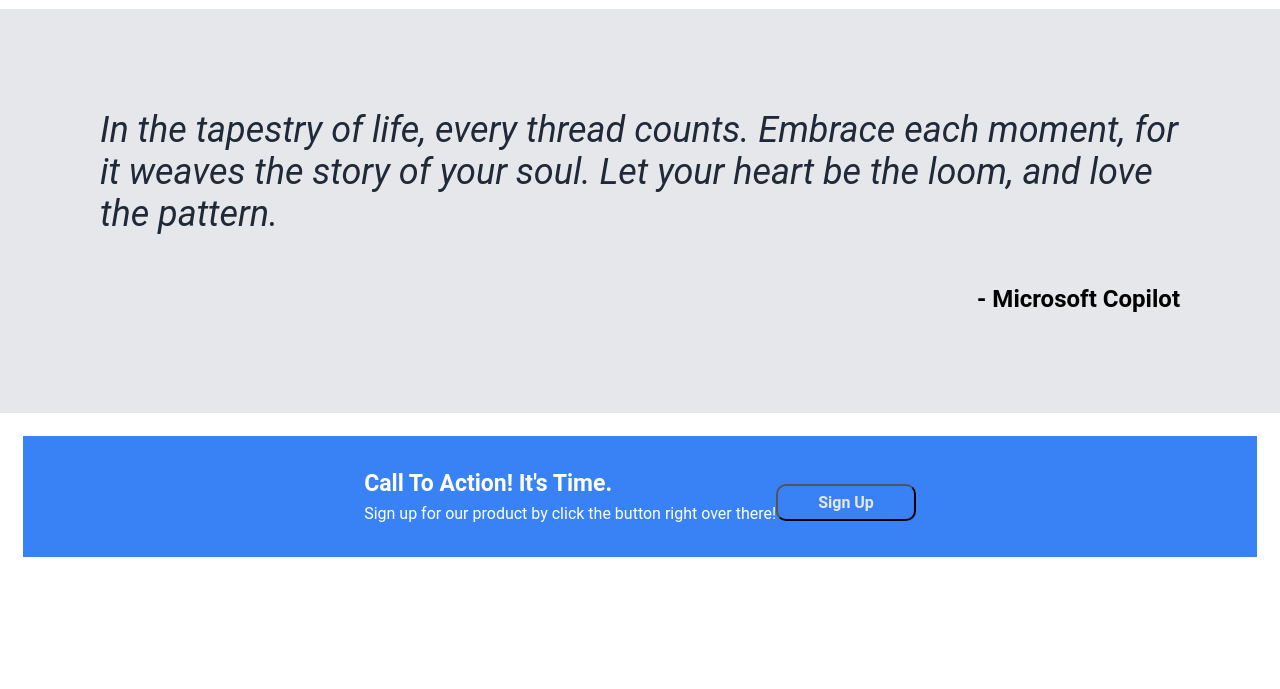
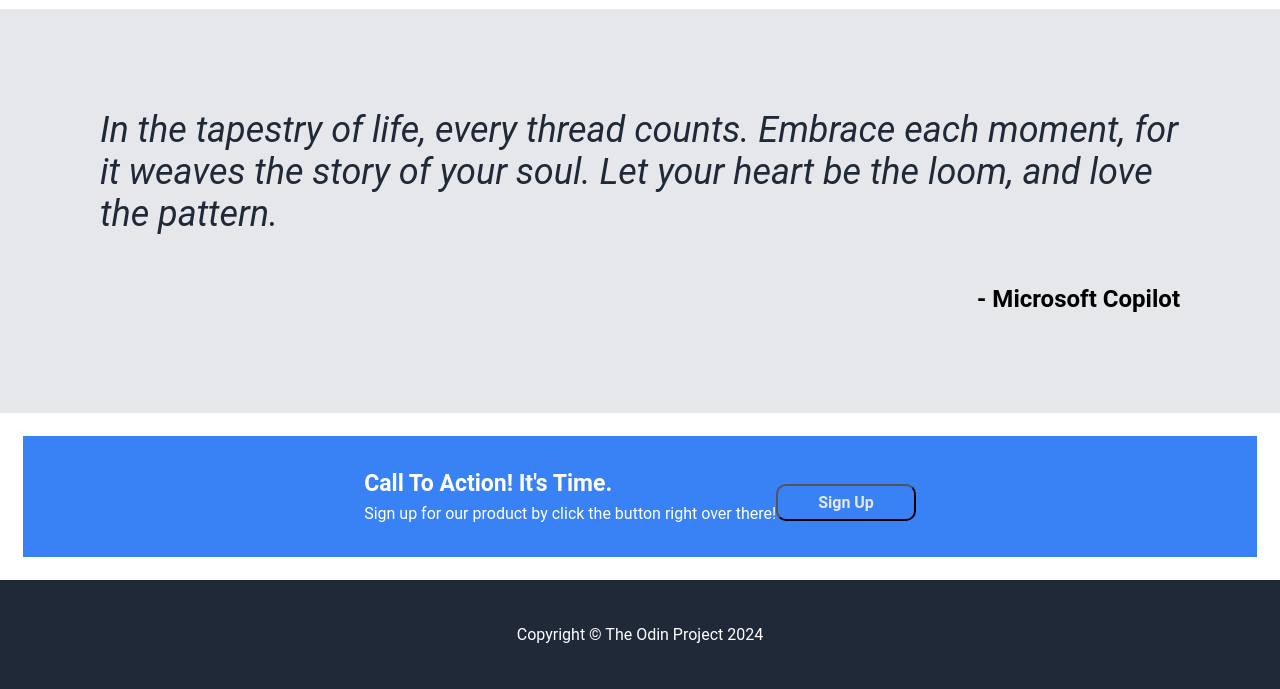
Before and after one commit to Devanshukoli/landing-page, a plain HTML site: page index.html in a window 1280 px wide. Shown: the part 638-1327 px from the top of the page. Before the commit the page ends 1218 px from the top, so only its background shows below. Drawn offline with Linux system fonts and the light colour scheme.

Commit message:
add footer
added footer in the project

```diff
--- a/index.html
+++ b/index.html
@@ -76,5 +76,9 @@
             <button>Sign Up</button>
         </div>
     </div>
+
+    <footer>
+        <p>Copyright &copy; The Odin Project 2024</p>
+    </footer>
 </body>
 </html>
--- a/styles.css
+++ b/styles.css
@@ -153,3 +153,12 @@ button {
 .cta-sub-title {
   font-size: 16px;
 }
+
+footer {
+  background-color: #1f2937;
+  display: flex;
+  justify-content: center;
+  align-items: center;
+  padding: 45px;
+  color: white;
+}
```
